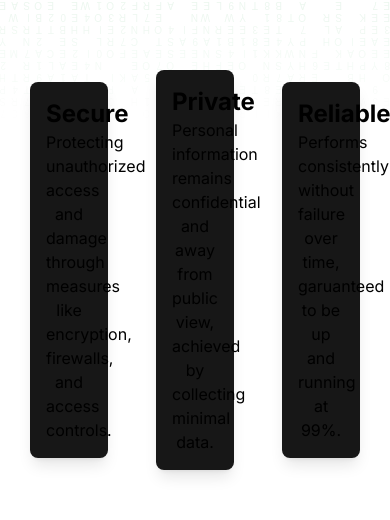
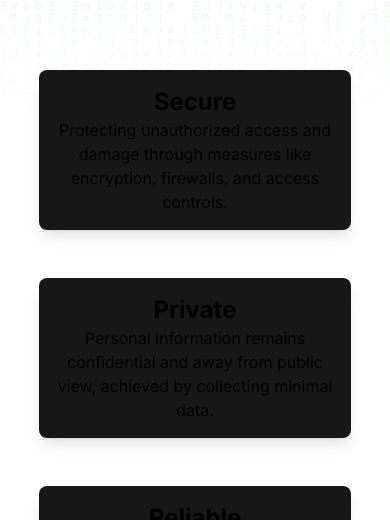
Before and after one commit to christiaan-fourie/psytech, a Next.js app: page / in a window 390 px wide. Shown: the part 722-1242 px from the top of the page. Built offline with nearby package versions, Linux system fonts and the light colour scheme.

Commit message:
Update page.jsx

```diff
--- a/app/page.jsx
+++ b/app/page.jsx
@@ -11,16 +11,16 @@ export default function Home() {
 
       {/* Three Cards that display the pricing structure */}
       <div className='text-center my-20'>
-                <div className='flex flex-row justify-center items-center gap-12'>
-                  <div className='w-1/5 bg-neutral-900 rounded-lg shadow-lg p-4'>
+                <div className='flex flex-col sm:flex-row justify-center items-center gap-12'>
+                  <div className='w-4/5 md:w-1/5 bg-neutral-900 rounded-lg shadow-lg p-4'>
                     <h1 className='text-2xl font-bold'>Secure</h1>
                     <p className=''>Protecting unauthorized access and damage through measures like encryption, firewalls, and access controls.</p>
                   </div>
-                  <div className='w-1/5 bg-neutral-900 rounded-lg shadow-lg p-4'>
+                  <div className='w-4/5 md:w-1/5 bg-neutral-900 rounded-lg shadow-lg p-4'>
                     <h1 className='text-2xl font-bold'>Private</h1>
                     <p className=''>Personal information remains confidential and away from public view, achieved by collecting minimal data.</p>
                   </div>
-                  <div className='w-1/5 bg-neutral-900 rounded-lg shadow-lg p-4'>
+                  <div className='w-4/5 md:w-1/5 bg-neutral-900 rounded-lg shadow-lg p-4'>
                     <h1 className='text-2xl font-bold'>Reliable</h1>
                     <p className=''>Performs consistently without failure over time, garuanteed to be up and running at 99%.</p>
                   </div>
```
